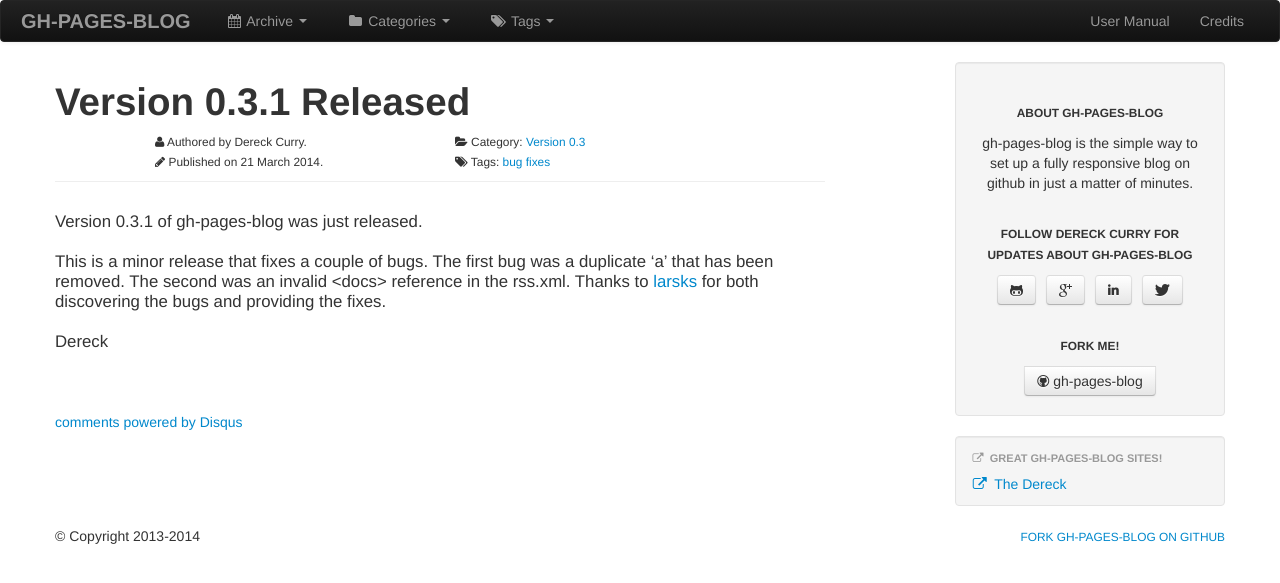
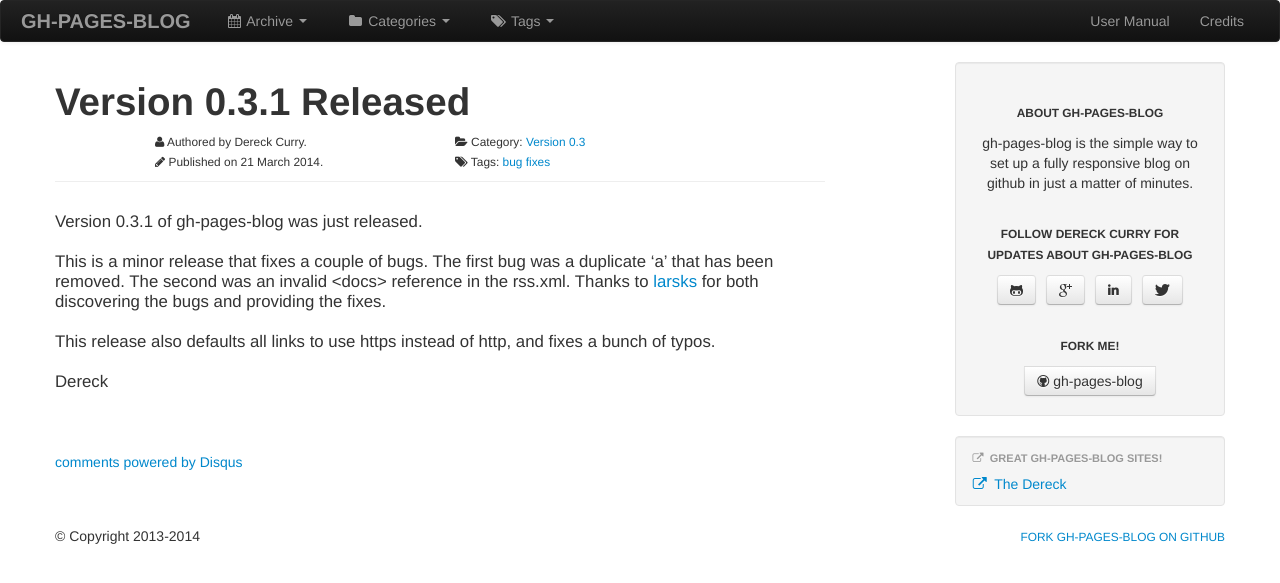
Before and after one commit to thedereck/gh-pages-blog, a Jekyll site: the page built from _posts/2014-03-21-version-0-3-1.md, in a window 1280 px wide. Shown: the top 583 px of the page. Built offline with Jekyll 4.4.1, drawn with Linux system fonts in a browser that asks for light colours; comment, search, counter and statistics services are not loaded; some of the changed lines change nothing that is shown.

Commit message:
Updated information about the 0.3.1 release.

```diff
--- a/_config.yml
+++ b/_config.yml
@@ -145,7 +145,7 @@
 #     enabled : true
 #     image :
 #       enabled : true
-#       url : http://www.gravatar.com/avatar/2f89473908df91055f27.png?s=200
+#       url : https://www.gravatar.com/avatar/2f89473908df91055f27.png?s=200
 #     content :
 #       enabled : true
 #     social_links :
@@ -277,7 +277,7 @@
 #       enabled : true
 #       name : Twitter
 #       font_awesome_icon : icon-twitter
-#       url : http://www.twitter.com/_TheDereck_
+#       url : http://www.twitter.com/dereckcurry
 social_links :
   follow_name : Dereck Curry For Updates About gh-pages-blog
   links :
@@ -300,7 +300,7 @@
       enabled : true
       name : Twitter
       font_awesome_icon : icon-twitter
-      url : http://www.twitter.com/DereckCurry
+      url : https://www.twitter.com/DereckCurry
 
 
 # These are a list of GitHub projects that the blog owner would like to
@@ -340,8 +340,7 @@
 #
 # links : link : name - The name of the external website.
 #
-# links : link : url - The url of the external website. Include the http://
-# or https://.
+# links : link : url - The url of the external website. Include the https://.
 #
 # Here is an example configuration:
 # external_links :
--- a/_posts/2014-03-21-version-0-3-1.md
+++ b/_posts/2014-03-21-version-0-3-1.md
@@ -10,4 +10,6 @@
 
 This is a minor release that fixes a couple of bugs. The first bug was a duplicate 'a' that has been removed. The second was an invalid &lt;docs&gt; reference in the rss.xml. Thanks to [larsks](https://github.com/larsks) for both discovering the bugs and providing the fixes.
 
+This release also defaults all links to use https instead of http, and fixes a bunch of typos.
+
 Dereck
```
